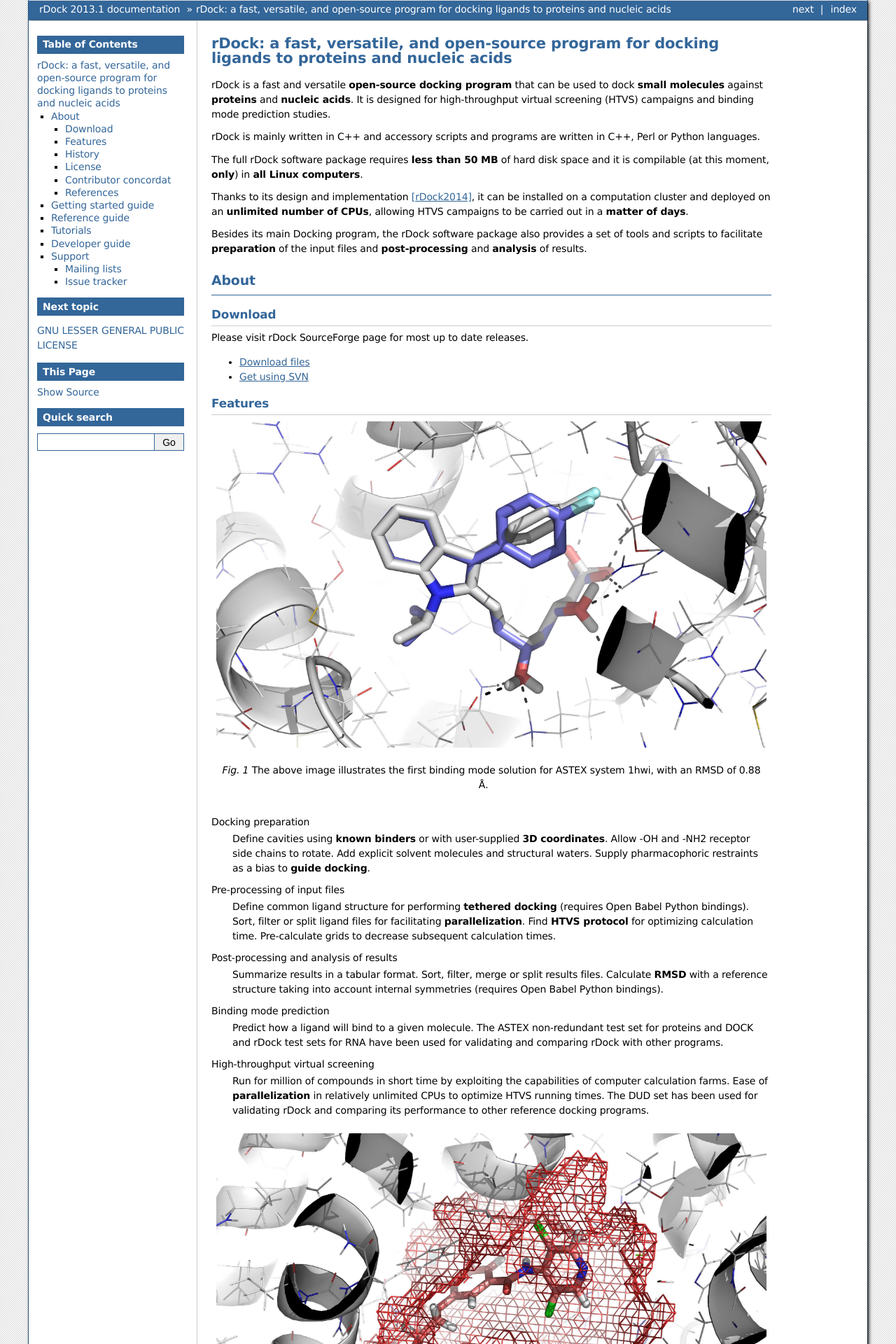
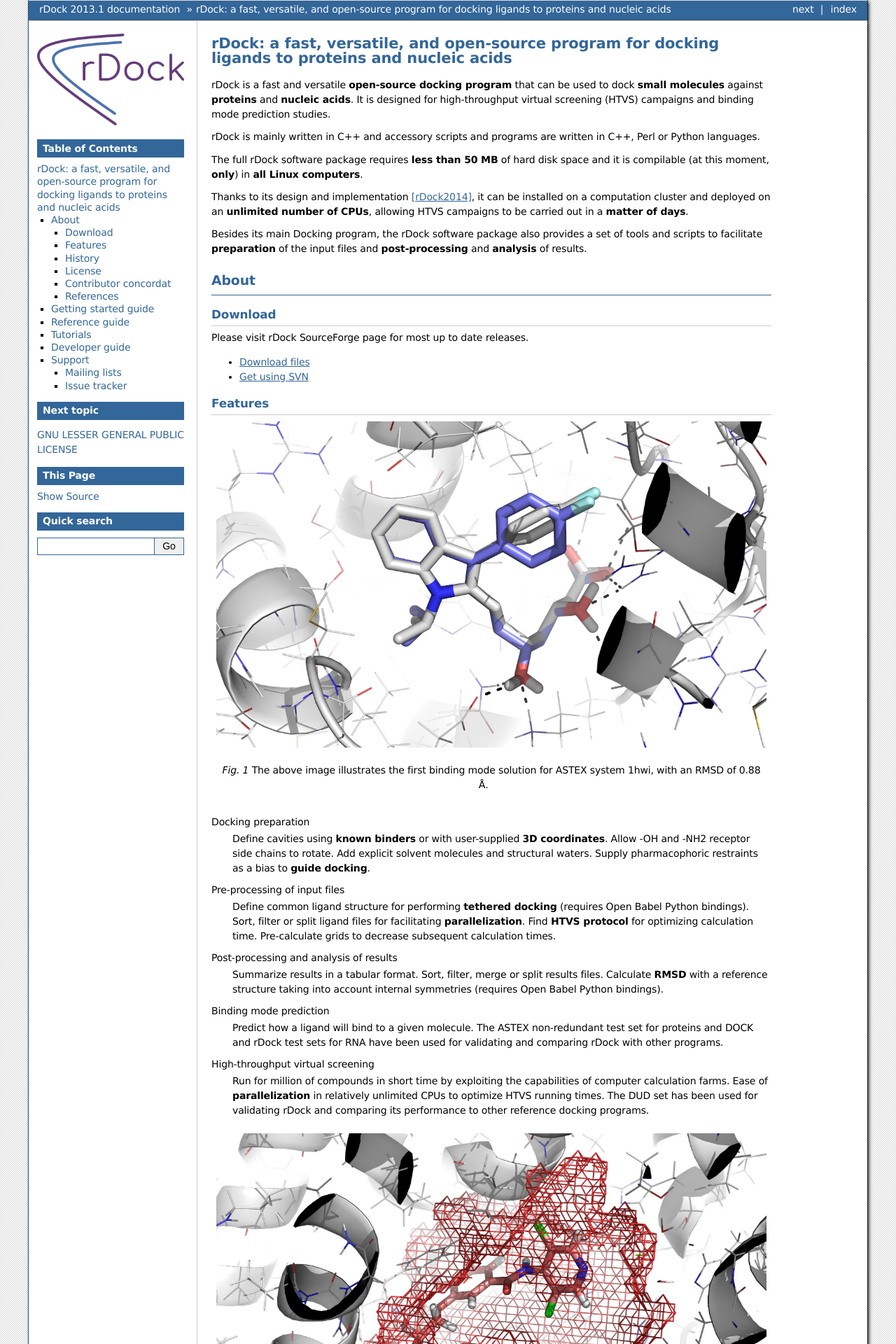
Before and after one commit to rxdock/rxdock, a Sphinx documentation site: the page built from docs/index.rst, in a window 1280 px wide. Shown: the top 1920 px of the page at 70% size. Built offline with Sphinx 7.4.7, drawn with Linux system fonts in a browser that asks for light colours.

Commit message:
Designed new modern style logo (inspired by original rDock logo)

```diff
--- a/docs/conf.py
+++ b/docs/conf.py
@@ -102,6 +102,12 @@
 #
 # html_sidebars = {}
 
+# HTML logo
+html_logo = '_static/logo.png'
+
+# Favicon
+html_favicon = '_static/favicon.png'
+
 
 # -- Options for HTMLHelp output ---------------------------------------------
 
@@ -137,6 +143,9 @@
      author, 'manual'),
 ]
 
+# LaTeX logo
+latex_logo = '_static/logo.pdf'
+
 
 # -- Options for manual page output ------------------------------------------
 
```
Also changed, not shown: README.md (+2 -0 lines), docs/_static/favicon.png (added), docs/_static/favicon.svg (added), docs/_static/logo-text.svg (added), docs/_static/logo.png (added), docs/_static/logo.svg (added), 1 other file.
